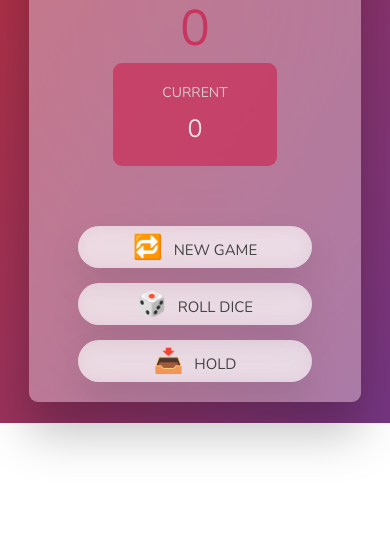
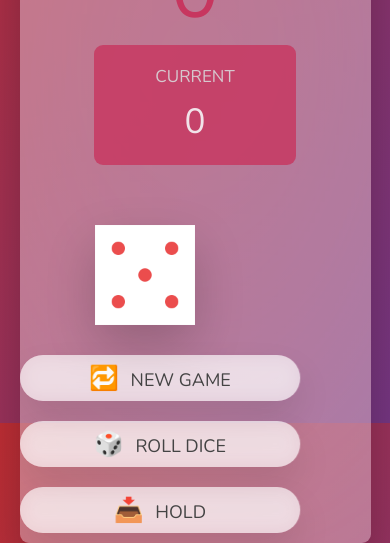
Before and after one commit to GabrielGiorgadzee/Pig-Game, a plain HTML site: page index.html in a window 390 px wide. Shown: the part 421-964 px from the top of the page. Before the commit the page ends 844 px from the top, so only its background shows below. Drawn offline with nearby package versions, Linux system fonts and the light colour scheme.

Commit message:
Update style.css

```diff
--- a/style.css
+++ b/style.css
@@ -14,31 +14,30 @@ html {
 body {
   font-family: 'Nunito', sans-serif;
   font-weight: 400;
-  min-height: 100vh;
+  height: 100vh;
   color: #333;
   background-image: linear-gradient(to top left, #753682 0%, #bf2e34 100%);
   display: flex;
   align-items: center;
   justify-content: center;
-  padding: 2rem;
 }
 
 main {
   position: relative;
-  width: 95%;
-  max-width: 100rem;
+  width: 100rem;
+  height: 60rem;
   background-color: rgba(255, 255, 255, 0.35);
   backdrop-filter: blur(200px);
+  filter: blur();
   box-shadow: 0 3rem 5rem rgba(0, 0, 0, 0.25);
   border-radius: 9px;
   overflow: hidden;
   display: flex;
-  flex-wrap: wrap;
 }
 
 .player {
-  flex: 1 1 50%;
-  padding: 6rem;
+  flex: 50%;
+  padding: 9rem;
   display: flex;
   flex-direction: column;
   align-items: center;
@@ -46,6 +45,7 @@ main {
 }
 
 .name {
+  position: relative;
   font-size: 4rem;
   text-transform: uppercase;
   letter-spacing: 1px;
@@ -70,6 +70,7 @@ main {
 .player--active .score {
   font-weight: 400;
 }
+
 .player--active .current {
   opacity: 1;
 }
@@ -96,16 +97,10 @@ main {
   font-size: 3.5rem;
 }
 
-.controls {
-  width: 100%;
-  display: flex;
-  flex-direction: column;
-  align-items: center;
-  gap: 1.5rem;
-  padding: 2rem;
-}
-
 .btn {
+  position: absolute;
+  left: 50%;
+  transform: translateX(-50%);
   color: #444;
   background: none;
   border: none;
@@ -115,13 +110,12 @@ main {
   cursor: pointer;
   font-weight: 400;
   transition: all 0.2s;
+  background-color: white;
   background-color: rgba(255, 255, 255, 0.6);
   backdrop-filter: blur(10px);
   padding: 0.7rem 2.5rem;
   border-radius: 50rem;
   box-shadow: 0 1.75rem 3.5rem rgba(0, 0, 0, 0.1);
-  width: 80%;
-  max-width: 300px;
 }
 
 .btn::first-letter {
@@ -130,23 +124,38 @@ main {
   margin-right: 0.7rem;
 }
 
+.btn--new {
+  top: 4rem;
+}
+.btn--roll {
+  top: 39.3rem;
+}
+.btn--hold {
+  top: 46.1rem;
+}
+
 .btn:active {
-  transform: translateY(3px);
+  transform: translate(-50%, 3px);
   box-shadow: 0 1rem 2rem rgba(0, 0, 0, 0.15);
 }
+
 .btn:focus {
   outline: none;
 }
 
 .dice {
+  position: absolute;
+  left: 50%;
+  top: 16.5rem;
+  transform: translateX(-50%);
   height: 10rem;
-  max-width: 100%;
   box-shadow: 0 2rem 5rem rgba(0, 0, 0, 0.2);
 }
 
 .player--winner {
   background-color: #2f2f2f;
 }
+
 .player--winner .name {
   font-weight: 700;
   color: #c7365f;
@@ -157,33 +166,28 @@ main {
 }
 
 @media (max-width: 768px) {
-  .player {
-    flex: 1 1 100%;
-    padding: 4rem;
+  main {
+    flex-direction: column;
+    width: 90%;
+    height: auto;
   }
 
-  .score {
-    font-size: 5rem;
-  }
-
-  .name {
-    font-size: 3rem;
-  }
-
-  .current-score {
-    font-size: 2.5rem;
-  }
-
-  .current-label {
-    font-size: 1.4rem;
+  .player {
+    flex: 100%;
+    padding: 4rem 2rem;
   }
 
   .dice {
-    height: 8rem;
+    position: static;
+    margin: 2rem auto;
+    display: block;
   }
 
   .btn {
-    font-size: 1.5rem;
-    padding: 0.5rem 2rem;
+    position: static;
+    margin: 1rem auto;
+    transform: none;
+    width: 80%;
+    max-width: 300px;
   }
 }
```
